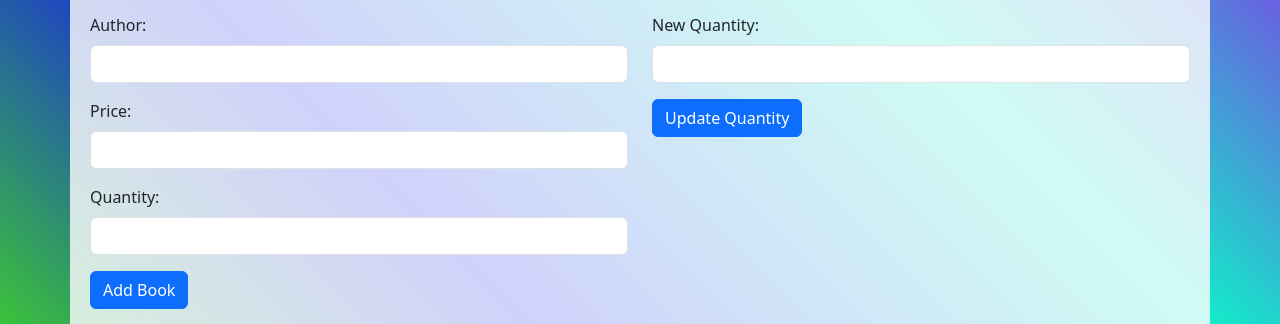
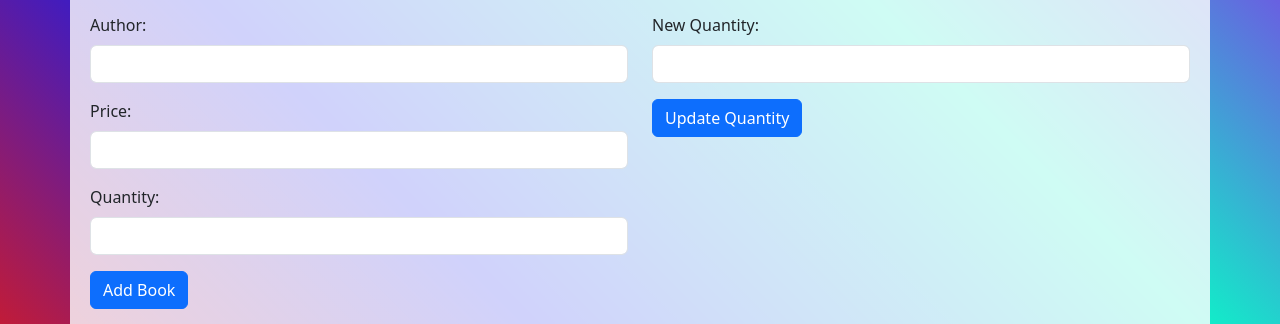
Before and after one commit to SaqeebPatel/Bookstore-Management, a plain HTML site: page index.html in a window 1280 px wide. Shown: the part 259-583 px from the top of the page. Drawn offline with nearby package versions, Linux system fonts and the light colour scheme.

Commit message:
add new code

```diff
--- a/index.html
+++ b/index.html
@@ -16,7 +16,7 @@
       background-size: cover;
       background-repeat: no-repeat;
       background-attachment: fixed;
-      background: linear-gradient(45deg, #45ef08, #151ced, #0ff1c8, #a204f1);
+      background: linear-gradient(45deg, #ef1b08, #151ced, #0ff1c8, #a204f1);
     }
 
     .container {
```
